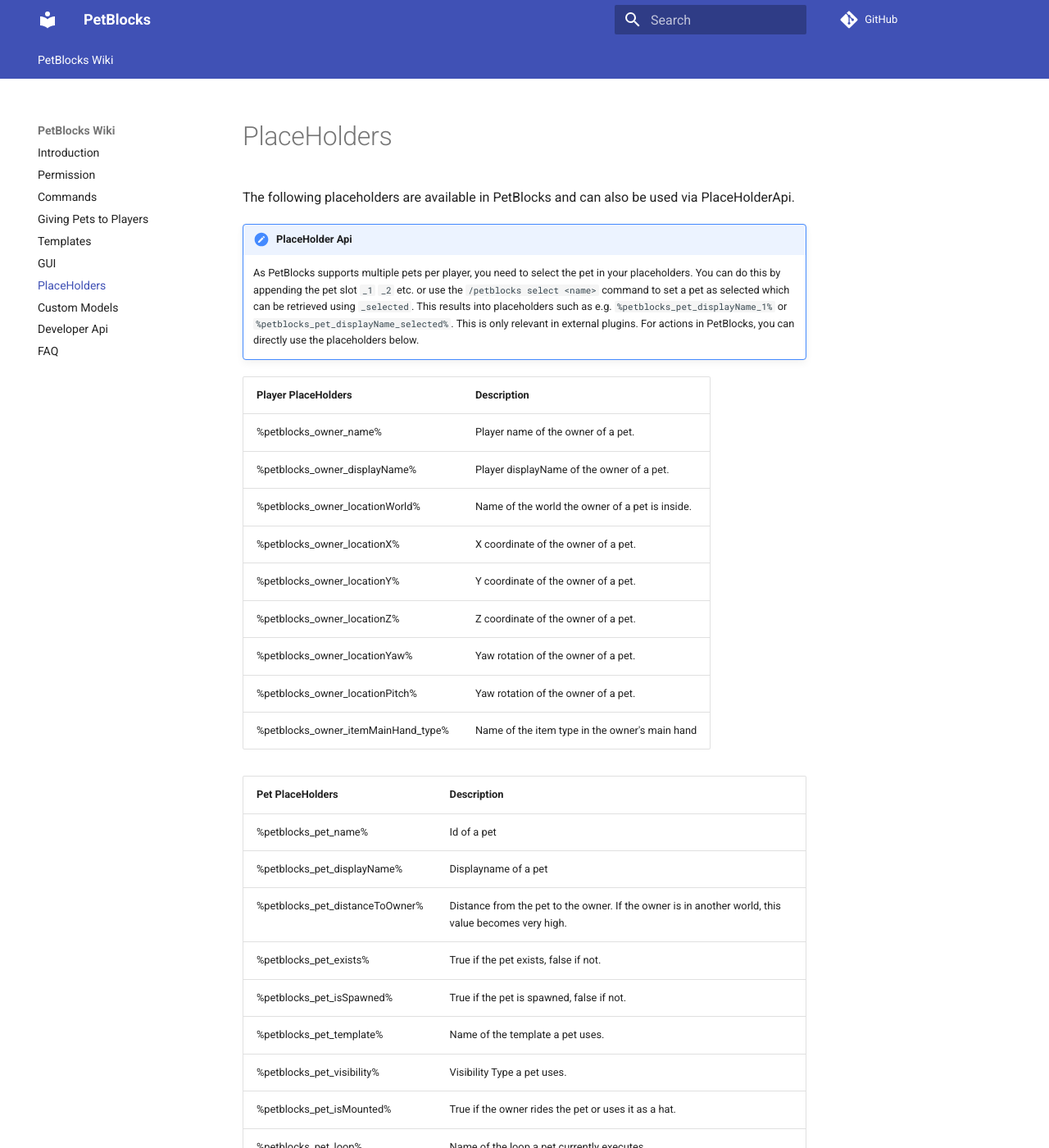
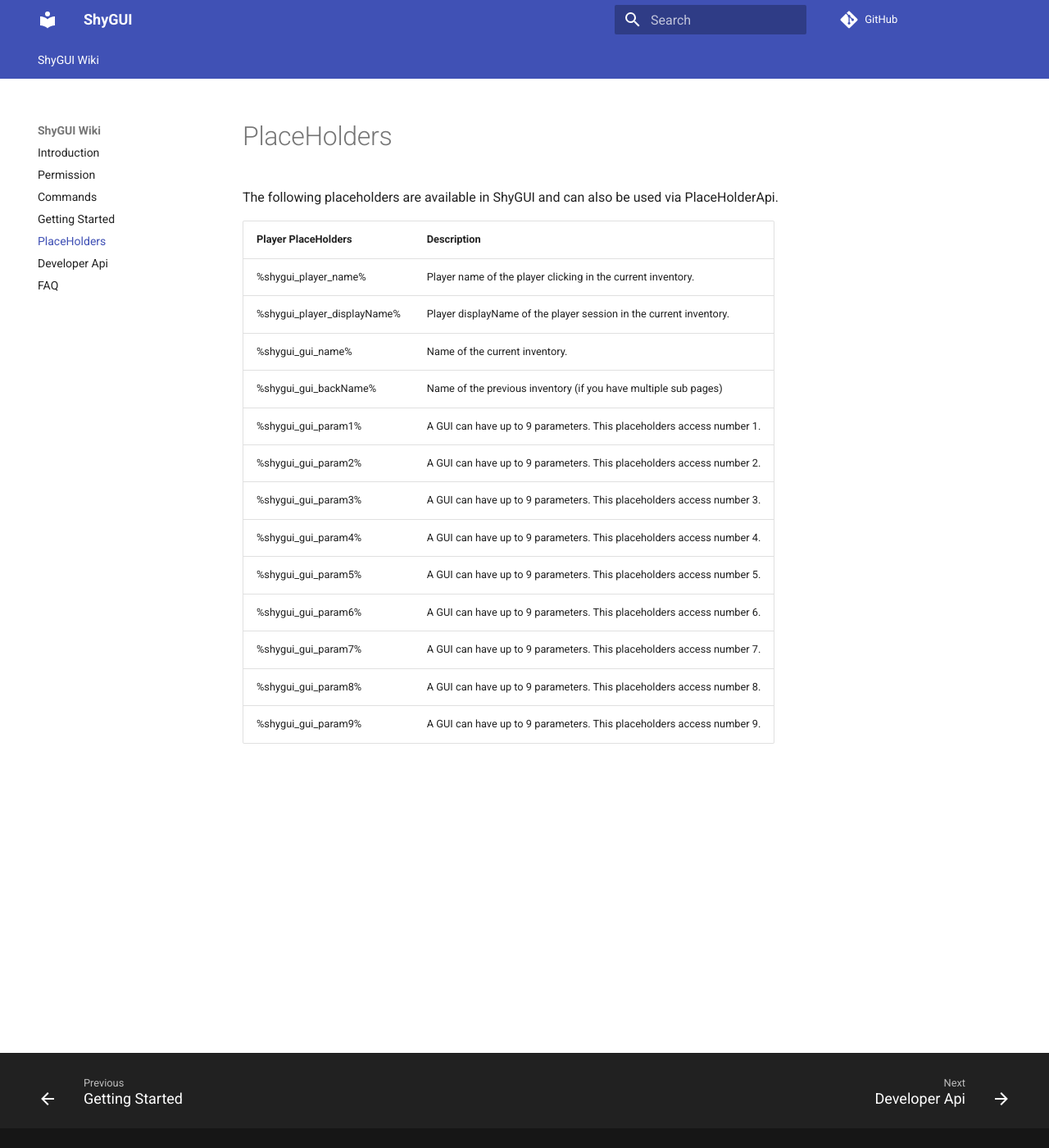
Before and after one commit to Shynixn/ShyGUI, an MkDocs documentation site: the page built from docs/wiki/docs/placeholders.md, in a window 1280 px wide and 1400 px high. Shown: the whole window at 82% size. Built offline with MkDocs 1.6.1 and Material for MkDocs 9.7.7, drawn with Linux system fonts in a browser that asks for light colours; comment, search, counter and statistics services are not loaded; some of the changed text lies outside the part shown.

Commit message:
Updated wiki.

```diff
--- a/docs/wiki/docs/placeholders.md
+++ b/docs/wiki/docs/placeholders.md
@@ -1,57 +1,19 @@
 # PlaceHolders
 
-The following placeholders are available in PetBlocks and can also be used via PlaceHolderApi.
+The following placeholders are available in ShyGUI and can also be used via PlaceHolderApi.
 
-!!! note "PlaceHolder Api"
-    As PetBlocks supports multiple pets per player, you need to select the pet in your placeholders. You can do this by appending the pet slot ``_1`` ``_2`` etc. or use the ``/petblocks select <name>`` command to set a pet as selected which can be retrieved using ``_selected``.
-    This results into placeholders such as e.g. ``%petblocks_pet_displayName_1%`` or ``%petblocks_pet_displayName_selected%``. This is only relevant in external plugins. For actions in PetBlocks, you can directly use the placeholders below.
-
-
-| Player PlaceHolders             | Description                                     |
-|---------------------------------|-------------------------------------------------|
-| %petblocks_owner_name%          | Player name of the owner of a pet.              |
-| %petblocks_owner_displayName%   | Player displayName of the owner of a pet.       |
-| %petblocks_owner_locationWorld% | Name of the world the owner of a pet is inside. |
-| %petblocks_owner_locationX%     | X coordinate of the owner of a pet.             |
-| %petblocks_owner_locationY%     | Y coordinate of the owner of a pet.             |
-| %petblocks_owner_locationZ%     | Z coordinate of the owner of a pet.             |
-| %petblocks_owner_locationYaw%   | Yaw rotation of the owner of a pet.             |
-| %petblocks_owner_locationPitch% | Yaw rotation of the owner of a pet.             |
-| %petblocks_owner_itemMainHand_type% | Name of the item type in the owner's main hand  |
-
-| Pet PlaceHolders                | Description                                                                                        |
-|---------------------------------|----------------------------------------------------------------------------------------------------|
-| %petblocks_pet_name%            | Id of a pet                                                                                        |
-| %petblocks_pet_displayName%     | Displayname of a pet                                                                               |
-| %petblocks_pet_distanceToOwner% | Distance from the pet to the owner. If the owner is in another world, this value becomes very high. |
-| %petblocks_pet_exists%          | True if the pet exists, false if not.                                                              |
-| %petblocks_pet_isSpawned%       | True if the pet is spawned, false if not.                                                          |
-| %petblocks_pet_template%        | Name of the template a pet uses.                                                                   |
-| %petblocks_pet_visibility%      | Visibility Type a pet uses.                                                                        |
-| %petblocks_pet_isMounted%       | True if the owner rides the pet or uses it as a hat.                                               |
-| %petblocks_pet_loop%            | Name of the loop a pet currently executes.                                                         |
-| %petblocks_pet_locationWorld%   | Name of the world the pet is inside.                                                               |
-| %petblocks_pet_locationX%       | X coordinate of the pet.                                                                           |
-| %petblocks_pet_locationY%       | Y coordinate of the pet.                                                                           |
-| %petblocks_pet_locationZ%       | Z coordinate of the pet.                                                                           |
-| %petblocks_pet_locationYaw%     | Yaw rotation of the pet.                                                                           |
-| %petblocks_pet_locationPitch%   | Yaw rotation of the pet.                                                                           |
-| %petblocks_pet_itemType%        | The head item type of the pet.                                                                     |
-| %petblocks_pet_itemNbt%         | The head item NBT of the pet. < 1.20.5                                                             |
-| %petblocks_pet_itemComponent%         | The head item data component of the pet. >= 1.20.5                                                 |
-| %petblocks_pet_itemHeadBase64%         | The head item Base64 Skin Url of the pet.                                                          |
-| %petblocks_pet_isBreakingBlock%         | True if the pet is currently breaking a block, false if not.                                       |
-| %petblocks_pet_blockInFrontType%         | Name of the block type the pet is looking at                                                       |
-
-
-| Event Player PlaceHolders       | Description                                                |
-|---------------------------------|------------------------------------------------------------|
-| %petblocks_eventPlayer_name%          | Player name of the event trigger player.                   |
-| %petblocks_eventPlayer_displayName%   | Player displayName of the event trigger player.            |
-| %petblocks_eventPlayer_locationWorld% | Name of the world event trigger player of a pet is inside. |
-| %petblocks_eventPlayer_locationX%     | X coordinate of the event trigger player.                          |
-| %petblocks_eventPlayer_locationY%     | Y coordinate of the event trigger player.                          |
-| %petblocks_eventPlayer_locationZ%     | Z coordinate of the event trigger player.                          |
-| %petblocks_eventPlayer_locationYaw%   | Yaw rotation of the event trigger player.                          |
-| %petblocks_eventPlayer_locationPitch% | Yaw rotation of the event trigger player.                          |
-| %petblocks_eventPlayer_itemMainHand_type% | Name of the item type in the players's main hand           |
+| Player PlaceHolders         | Description                                                           |
+|-----------------------------|-----------------------------------------------------------------------|
+| %shygui_player_name%        | Player name of the player clicking in the current inventory.          |
+| %shygui_player_displayName% | Player displayName of the player session in the current inventory.    |
+| %shygui_gui_name%           | Name of the current inventory.                                        |
+| %shygui_gui_backName%       | Name of the previous inventory (if you have multiple sub pages)       |
+| %shygui_gui_param1%         | A GUI can have up to 9 parameters. This placeholders access number 1. |
+| %shygui_gui_param2%         | A GUI can have up to 9 parameters. This placeholders access number 2. |
+| %shygui_gui_param3%         | A GUI can have up to 9 parameters. This placeholders access number 3. |
+| %shygui_gui_param4%         | A GUI can have up to 9 parameters. This placeholders access number 4. |
+| %shygui_gui_param5%         | A GUI can have up to 9 parameters. This placeholders access number 5. |
+| %shygui_gui_param6%         | A GUI can have up to 9 parameters. This placeholders access number 6. |
+| %shygui_gui_param7%         | A GUI can have up to 9 parameters. This placeholders access number 7. |
+| %shygui_gui_param8%         | A GUI can have up to 9 parameters. This placeholders access number 8. |
+| %shygui_gui_param9%         | A GUI can have up to 9 parameters. This placeholders access number 9. |
--- a/docs/wiki/mkdocs.yml
+++ b/docs/wiki/mkdocs.yml
@@ -1,16 +1,13 @@
-site_name: PetBlocks
-repo_url: https://github.com/Shynixn/PetBlocks
+site_name: ShyGUI
+repo_url: https://github.com/Shynixn/ShyGUI
 site_author: Shynixn
 nav:
-  - 'PetBlocks Wiki':
+  - 'ShyGUI Wiki':
       - Introduction: README.md
       - Permission: permission.md
       - Commands: commands.md
-      - Giving Pets to Players: receivingpets.md
-      - Templates: template.md
-      - GUI: gui.md
+      - Getting Started: gettingstarted.md
       - PlaceHolders: placeholders.md
-      - Custom Models: custommodels.md
       - Developer Api: api.md
       - 'FAQ': faq.md
 theme:
```
Also changed, not shown: docs/wiki/docs/README.md (+9 -16 lines), docs/wiki/docs/permission.md (+2 -2 lines), docs/wiki/docs/receivingpets.md (deleted, +0 -103 lines), docs/wiki/docs/template.md (deleted, +0 -300 lines).
